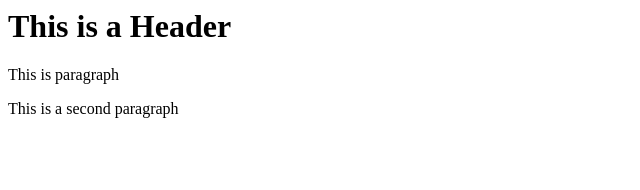
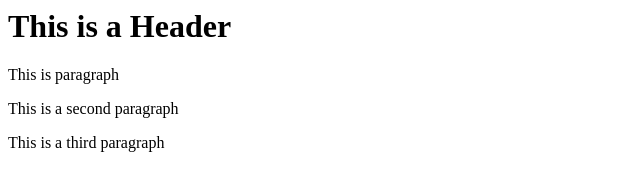
Before and after one commit to evangeldaping/git-test, a website: page index.html in a window 1280 px wide. Shown: the whole page, without its empty margins (0-640 px from the left). Drawn offline with Linux system fonts and the light colour scheme.

Commit message:
fourth commit

```diff
--- a/index.html
+++ b/index.html
@@ -4,6 +4,7 @@
             <h1>This is a Header</h1>
             <p>This is paragraph</p>
             <p>This is a second paragraph</p>
+            <p>This is a third paragraph</p>
         </body>
     </head>
 </html>
```
Also changed, not shown: package.json (added, +25 -0 lines), 2 other files.
